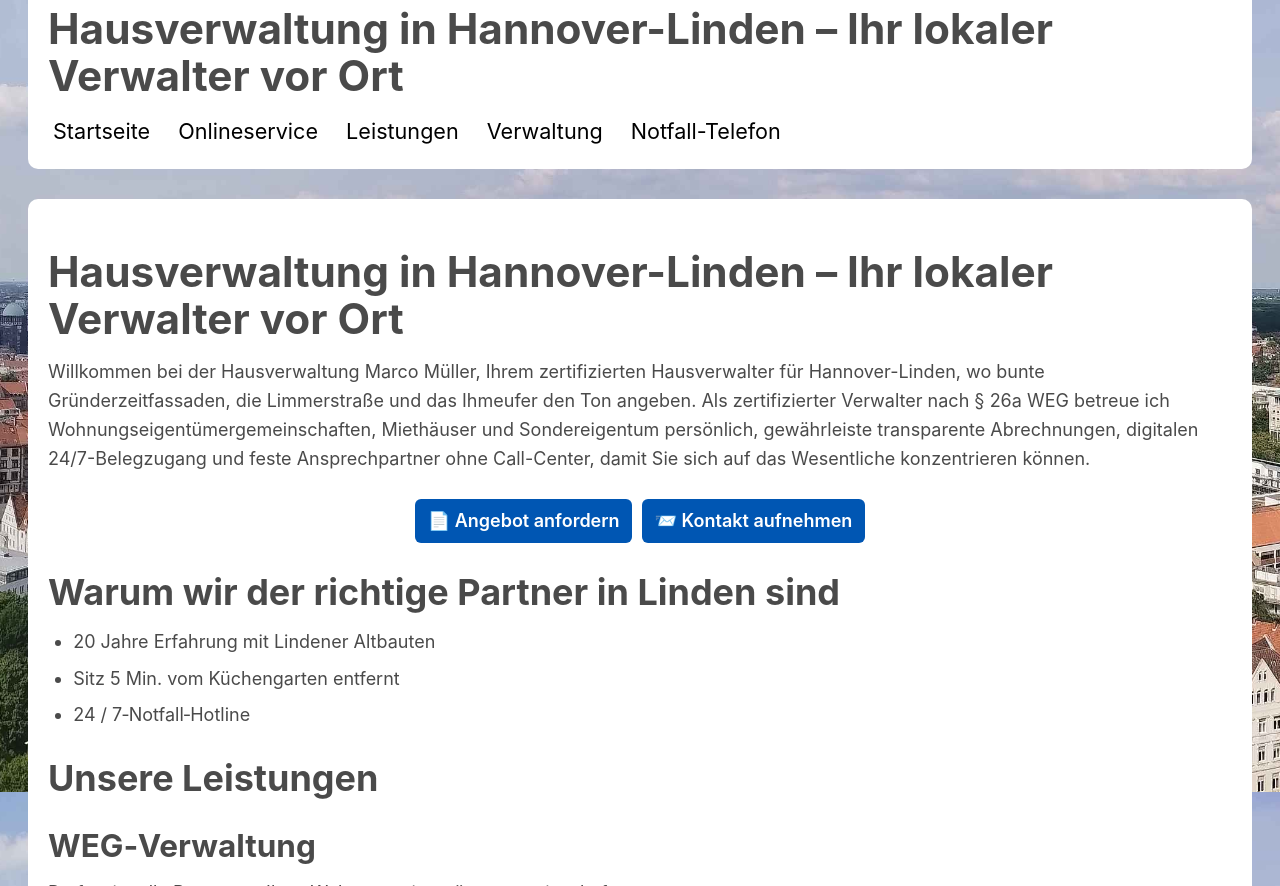
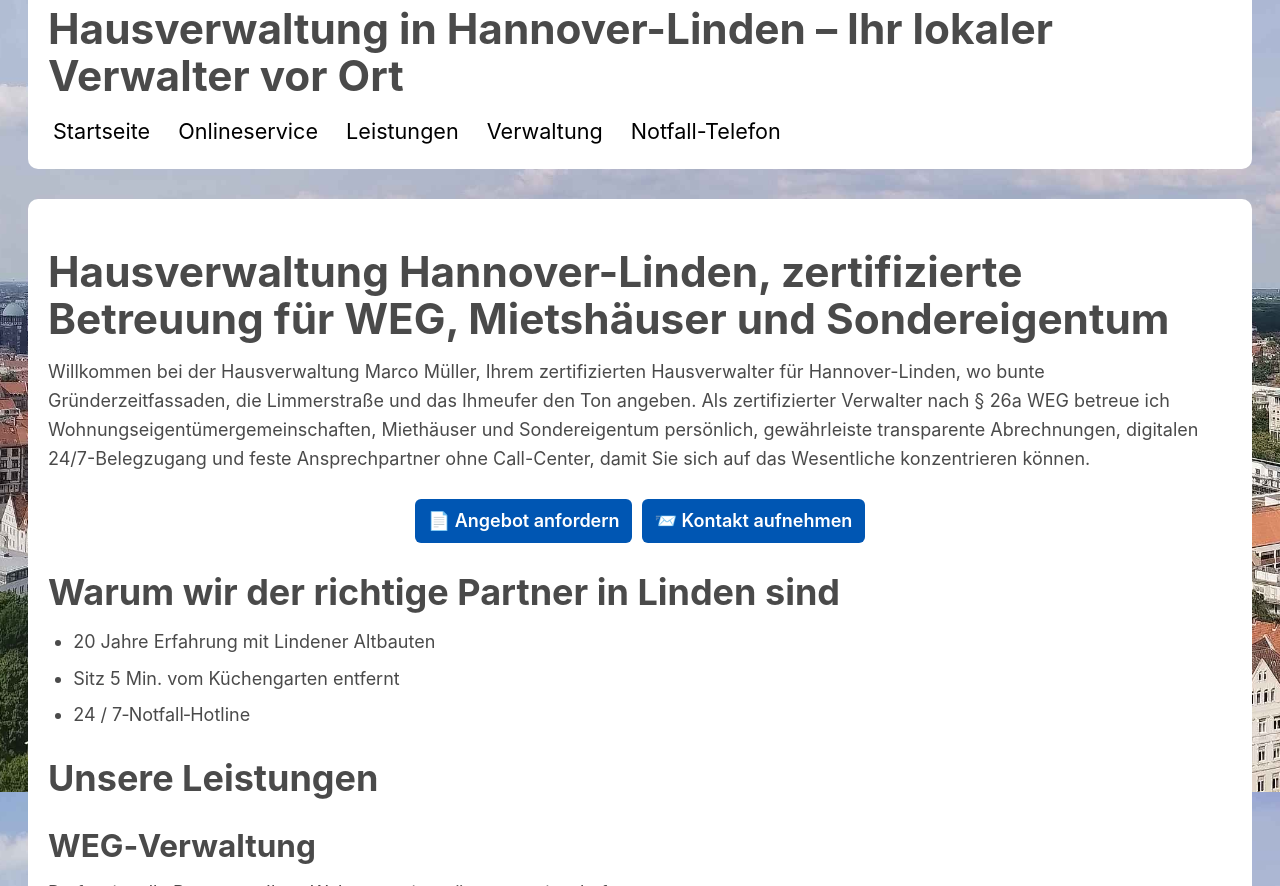
Before and after one commit to marek22k/hausverwaltung, a Jekyll site: the page built from hausverwaltung-hannover-linden.md, in a window 1280 px wide and 900 px high, scrolled down 994 px, cut to the strip 14-900 px from the top of the window. Built offline with Jekyll 4.4.1, drawn with Linux system fonts in a browser that asks for light colours.

Commit message:
Update hausverwaltung-hannover-linden.md

```diff
--- a/hausverwaltung-hannover-linden.md
+++ b/hausverwaltung-hannover-linden.md
@@ -22,7 +22,7 @@ lang: de
 .button-link:hover { background: #004494; }
 </style>
 
-# Hausverwaltung in Hannover-Linden – Ihr lokaler Verwalter vor Ort
+# Hausverwaltung Hannover-Linden, zertifizierte Betreuung für WEG, Mietshäuser und Sondereigentum
 
 Willkommen bei der Hausverwaltung Marco Müller, Ihrem zertifizierten Hausverwalter für Hannover-Linden, wo bunte Gründerzeitfassaden, die Limmerstraße und das Ihmeufer den Ton angeben. Als zertifizierter Verwalter nach § 26a WEG betreue ich Wohnungseigentümergemeinschaften, Miethäuser und Sondereigentum persönlich, gewährleiste transparente Abrechnungen, digitalen 24/7-Belegzugang und feste Ansprechpartner ohne Call-Center, damit Sie sich auf das Wesentliche konzentrieren können.
 
```
